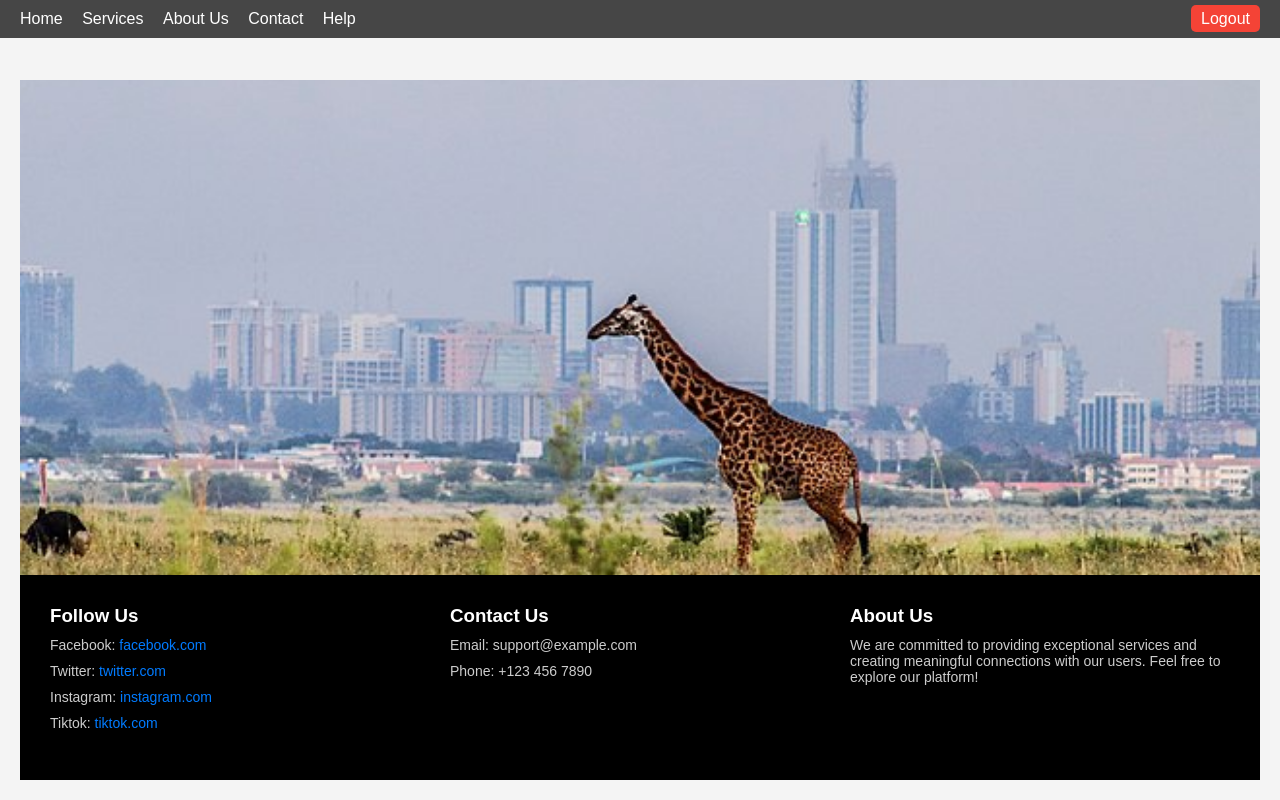
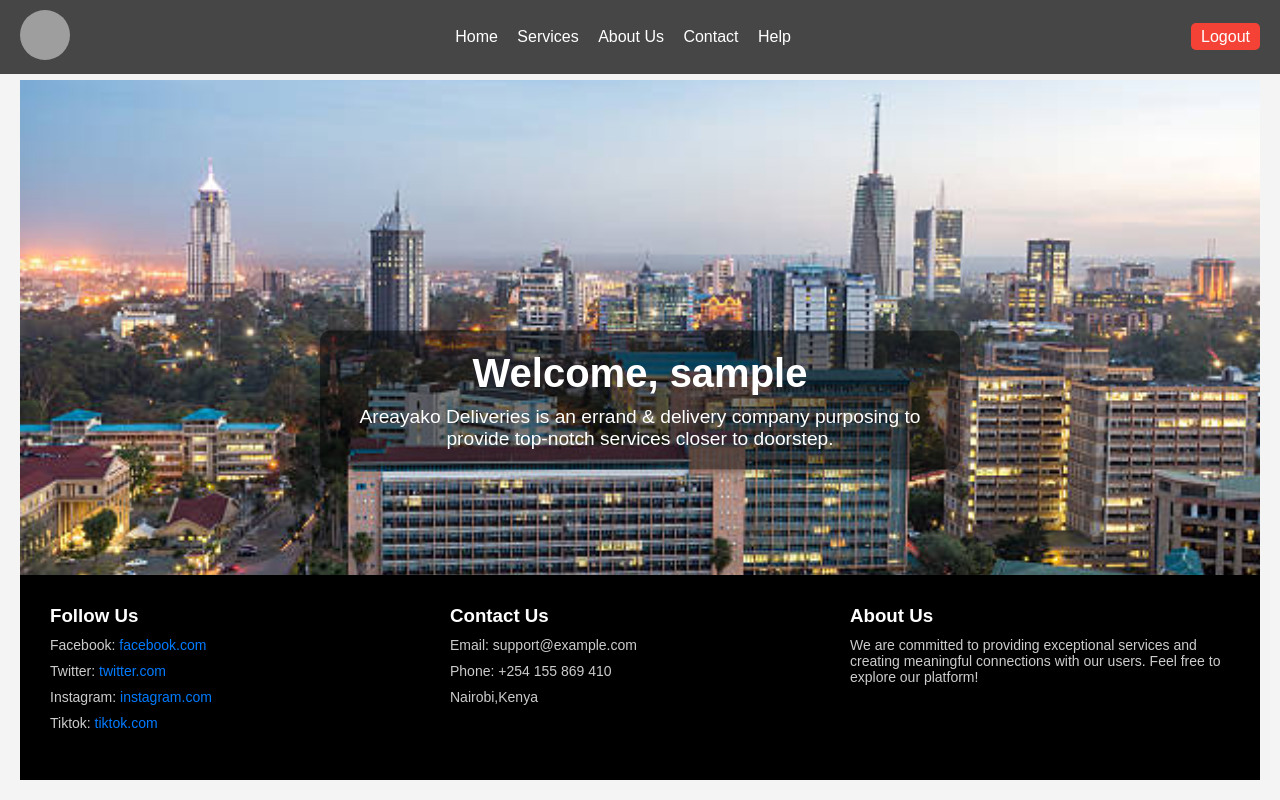
Before and after one commit to joseph2024399/joseph2024399, a PHP site: page /areayako/home.php in a window 1280 px wide. Run offline with PHP 8.4, Linux system fonts and the light colour scheme; the visitor is signed in with stand-in values (Sample User, id 1); grey boxes are pictures that could not be loaded.

Commit message:
Update home.php

```diff
--- a/home.php
+++ b/home.php
@@ -17,12 +17,17 @@ if (!isset($_SESSION['username'])) {
 <body>
     <!-- Navigation Menu -->
     <div class="navbar">
+    <div class="logo">
+        <a href="home.php">
+            <img src="images/logo.jpg" alt="Logo">
+        </a>
+    </div>
         <div class="menu">
             <a href="home.php">Home</a>
-            <a href="#services">Services</a>
-            <a href="#about">About Us</a>
-            <a href="#contact">Contact</a>
-            <a href="#help">Help</a>
+            <a href="services">Services</a>
+            <a href="about">About Us</a>
+            <a href="contact">Contact</a>
+            <a href="help">Help</a>
         </div>
         <div class="logout">
             <a href="logout.php">Logout</a>
@@ -32,27 +37,31 @@ if (!isset($_SESSION['username'])) {
     <!-- Main Content -->
     <div class="content">
         <div class="upper">
-            <h1>Welcome, <?php echo htmlspecialchars($_SESSION['username']); ?>!</h1>
-            <p>This is your dashboard. Explore our services, learn about us, or get in touch!</p>
-			            <!-- Sliding Images -->
-    <img src="images/giraffe.jpg" class="active" alt="Giraffe 1">
+					            <!-- Sliding Images -->
+    <img src="images/background.jpg" class="active" alt="Background 1">
     <img src="images/image2.jpg" alt="Image 2">
     <img src="images/image3.jpg" alt="Image 3">
     <img src="images/image4.jpg" alt="Image 4">
     <img src="images/image5.jpg" alt="Image 5">
         </div>
+		<div class="overlay-text">
+            <h1>Welcome, <?php echo htmlspecialchars($_SESSION['username']); ?></h1>
+            <p>Areayako Deliveries is an errand & delivery company purposing to provide top-notch services closer to doorstep.</p>
+			</div>
+
         <div class="lower">
             <div class="socials">
                 <h3>Follow Us</h3>
                 <p>Facebook: <a href="https://facebook.com" target="_blank">facebook.com</a></p>
-                <p>Twitter: <a href="https://twitter.com" target="_blank">twitter.com</a></p>
-                <p>Instagram: <a href="https://instagram.com" target="_blank">instagram.com</a></p>
-				<p>Tiktok: <a href="https://tiktok.com" target="_blank">tiktok.com</a></p>
+                <p>Twitter: <a href="https://x.com/areayako?t=kUcvUvP-zAalzSTeGkuoOQ&s=08" target="_blank">twitter.com</a></p>
+                <p>Instagram: <a href="https://www.instagram.com/areayako?igsh=MXQzMXJ2cnc2cmZtdA==" target="_blank">instagram.com</a></p>
+				<p>Tiktok: <a href="https://www.tiktok.com/@areayako?_t=ZM-8t8Tk6wBdG2&_r=1" target="_blank">tiktok.com</a></p>
             </div>
             <div class="contact">
                 <h3>Contact Us</h3>
                 <p>Email: support@example.com</p>
-                <p>Phone: +123 456 7890</p>
+                <p>Phone: +254 155 869 410</p>
+				<p>Nairobi,Kenya</p>
             </div>
             <div class="about">
                 <h3>About Us</h3>
```
